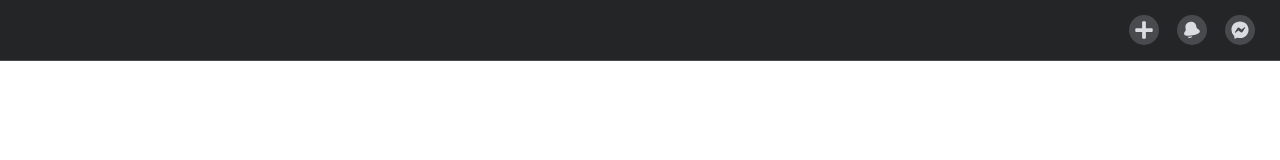
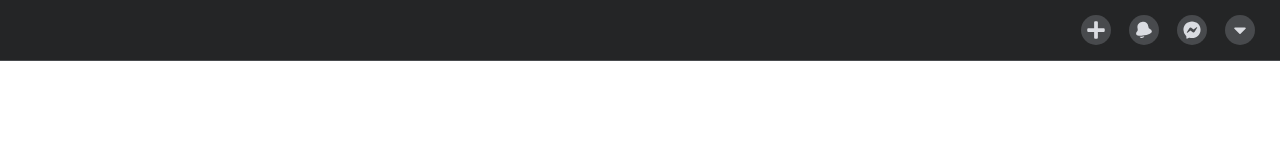
Before and after one commit to joezucco/fb-nav, a React (Create React App) app: page / in a window 1280 px wide. Shown: the top 160 px of the page. Built offline with nearby package versions, Linux system fonts and the light colour scheme.

Commit message:
set dropdown state

```diff
--- a/src/App.js
+++ b/src/App.js
@@ -8,12 +8,16 @@
 import { ReactComponent as ArrowIcon } from "./icons/arrow.svg";
 import { ReactComponent as BoltIcon } from "./icons/bolt.svg";
 
+import React, { useState } from "react";
+
 function App() {
   return (
     <Navbar>
       <NavItem icon={<PlusIcon />} />
       <NavItem icon={<BellIcon />} />
       <NavItem icon={<MessengerIcon />} />
+
+      <NavItem icon={<CaretIcon />}>{/* Dropdown goes here */}</NavItem>
     </Navbar>
   );
 }
@@ -27,9 +31,11 @@
 }
 
 function NavItem(props) {
+  const [open, setOpen] = useState(false);
+
   return (
     <li className='nav-item'>
-      <a href='#' className='icon-button'>
+      <a href='#' className='icon-button' onClick={() => setOpen(!open)}>
         {props.icon}
       </a>
     </li>
```
